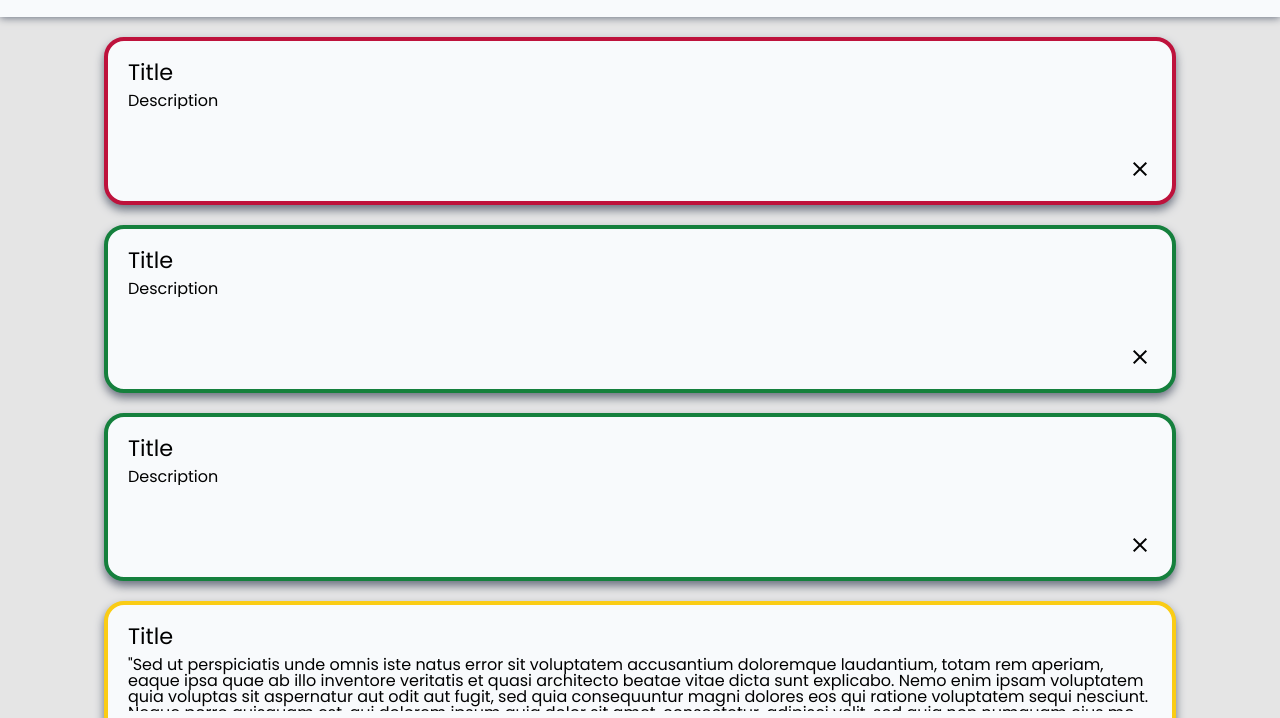
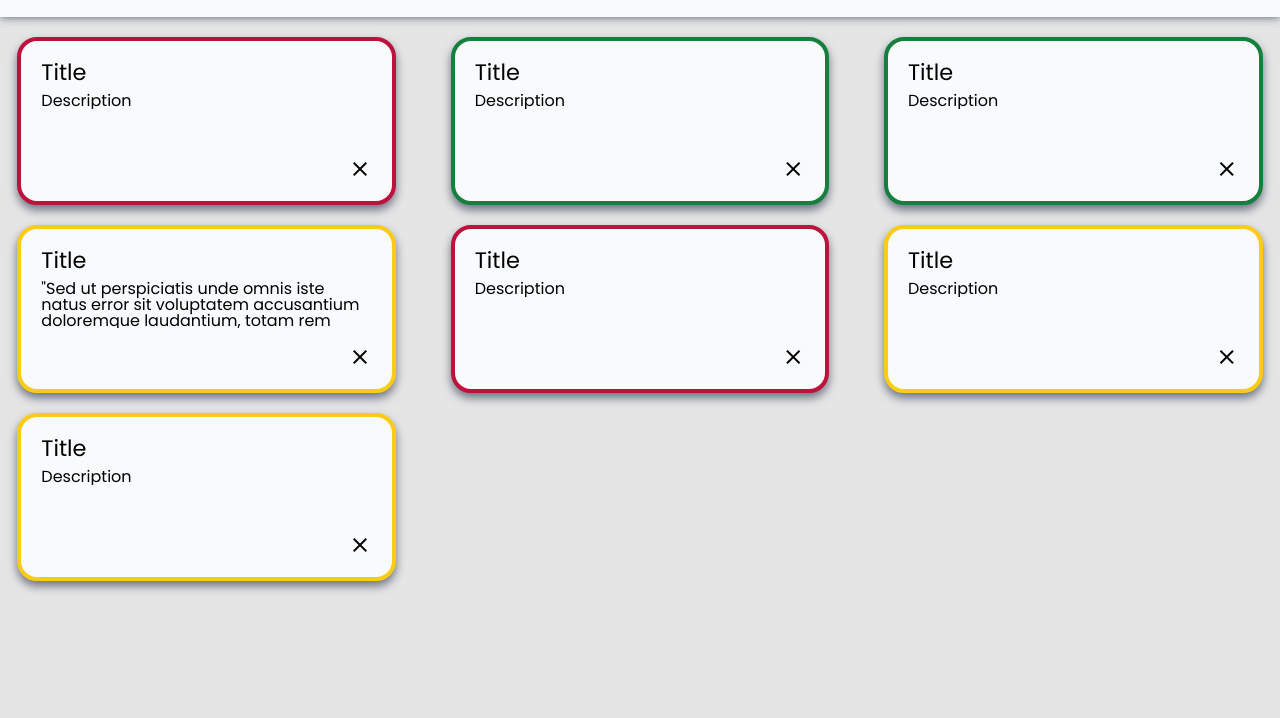
Before and after one commit to simmeringstew/todo, a website built with webpack: page dist/index.html in a window 1280 px wide. Shown: the part 71-789 px from the top of the page. Built offline with nearby package versions, Linux system fonts and the light colour scheme.

Commit message:
Added media screen for other screen sizes

```diff
--- a/src/style.css
+++ b/src/style.css
@@ -151,10 +151,9 @@ h1 {
 
 .project-description {
     overflow: hidden;
-    text-overflow: ellipsis;
     display: -webkit-box;
-    line-height: 16px;
-    max-height: 75px;
+    line-height: 1rem;
+    max-height: 47px;
     -webkit-line-clamp: 4;
     -webkit-box-orient: vertical;
 }
@@ -166,6 +165,22 @@ h1 {
 
 .close:hover {
     cursor: pointer;
+}
+
+/* project media screen
+--------------------------------
+*/
+
+@media screen and (min-width: 750px) and (max-width: 1200px) {
+    .projects {
+        grid-template-columns: 1fr 1fr;
+    }
+}
+
+@media screen and (min-width: 1200px) {
+    .projects {
+        grid-template-columns: repeat(3, 1fr);
+    }
 }
 
 /* project card modifiers
```
Also changed, not shown: dist/main.js.
